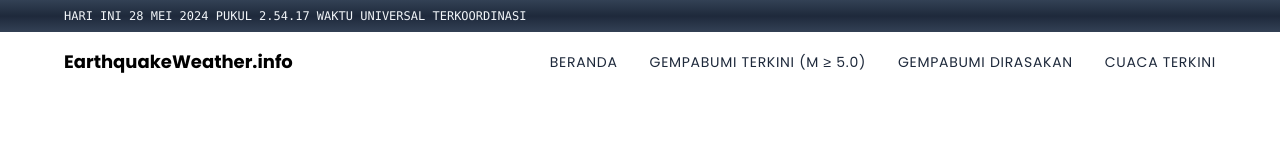
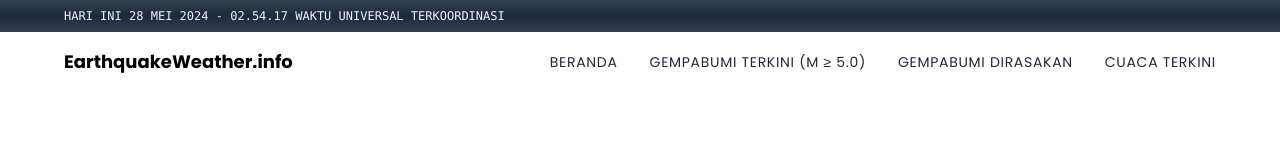
Before and after one commit to yubliwarokkaid/infogempabumi, a Next.js app: page / in a window 1280 px wide. Shown: the top 160 px of the page. Built offline with nearby package versions, Linux system fonts and the light colour scheme; no server answers.

Commit message:
LocalTime Date TopBar

```diff
--- a/src/components/organisms/Navbar/TopBar.tsx
+++ b/src/components/organisms/Navbar/TopBar.tsx
@@ -1,31 +1,24 @@
-import moment from "moment";
 import { useEffect, useState } from "react";
 
 export default function TopBar() {
-  let fullDate = new Date().toLocaleDateString("id-ID", {
+  const fullDate = new Date().toLocaleDateString("id-ID", {
     day: "numeric",
     month: "long",
     year: "numeric",
-    hour: "numeric",
-    minute: "numeric",
-    second: "numeric",
-    timeZoneName: "long",
   });
 
-  const [ctime, setCtime] = useState(fullDate);
+  let localtime = new Date().toLocaleTimeString("id-ID", {
+    timeStyle: "full",
+  });
+
+  const [ctime, setCtime] = useState(localtime);
 
   useEffect(() => {
     const updateTime = () => {
-      let fullDate = new Date().toLocaleDateString("id-ID", {
-        day: "numeric",
-        month: "long",
-        year: "numeric",
-        hour: "numeric",
-        minute: "numeric",
-        second: "numeric",
-        timeZoneName: "long",
+      let localtime = new Date().toLocaleTimeString("id-ID", {
+        timeStyle: "full",
       });
-      setCtime(fullDate);
+      setCtime(localtime);
     };
 
     setInterval(updateTime);
@@ -37,6 +30,7 @@ export default function TopBar() {
         <div className="flex items-center justify-between">
           <span className="font-mono text-xs uppercase text-slate-100">
             Hari ini&nbsp;
+            {fullDate}&nbsp;-&nbsp;
             {ctime}
           </span>
         </div>
```
